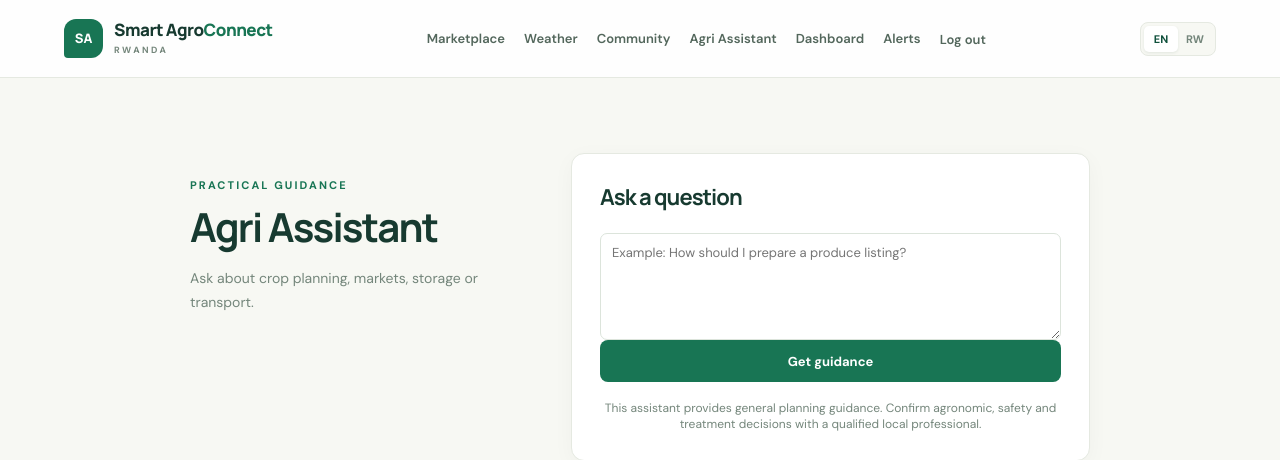
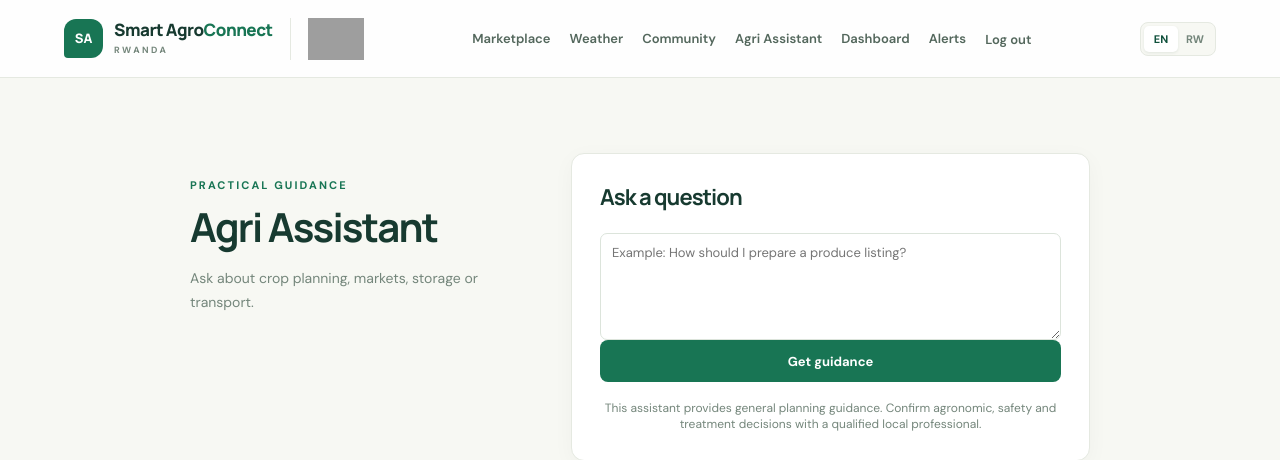
Before and after one commit to Jeanpierre123-pgn/nsr-project, a Django app: page /assistant/ in a window 1280 px wide. Shown: the top 460 px of the page. Run offline with Django 5.2, Linux system fonts and the light colour scheme; the visitor is signed in with stand-in values (Sample User, id 1); grey boxes are pictures that could not be loaded.

Commit message:
Add NISR logo branding

```diff
--- a/Project.py/core/static/core/app.css
+++ b/Project.py/core/static/core/app.css
@@ -20,6 +20,9 @@ a { color: var(--green); text-decoration: none; }
 a:hover { color: var(--green-dark); }
 button, input, select, textarea { font: inherit; }
 .site-header { min-height: 78px; display: flex; align-items: center; justify-content: space-between; gap: 24px; padding: 0 max(calc((100vw - 1200px) / 2), 5vw); background: rgba(255,255,255,.92); border-bottom: 1px solid var(--line); }
+.brand-group { display: flex; align-items: center; gap: 17px; }
+.nisr-brand { display: flex; align-items: center; padding-left: 17px; border-left: 1px solid var(--line); }
+.nisr-brand img { display: block; width: auto; max-width: 150px; height: 42px; object-fit: contain; }
 .brand { display: flex; align-items: center; gap: 11px; color: var(--ink); font: 800 17px/1.05 Manrope, sans-serif; letter-spacing: -.5px; white-space: nowrap; }
 .brand-mark { width: 39px; height: 39px; display: grid; place-items: center; color: white; background: var(--green); border-radius: 12px 12px 12px 4px; font-size: 13px; letter-spacing: 0; }
 .brand-light { color: var(--green); }
@@ -147,6 +150,7 @@ h3 { font-size: 19px; }
 .weather-icon { display: grid; width: 54px; height: 54px; place-items: center; margin: 0 auto 15px; border-radius: 50%; background: #eaf2ef; color: var(--green); font-weight: 800; }
 @media (max-width: 900px) {
   .site-header { align-items: flex-start; flex-direction: row; flex-wrap: wrap; padding: 17px 5vw; }
+  .nisr-brand img { max-width: 120px; height: 34px; }
   .main-nav { justify-content: flex-start; gap: 12px 17px; }
   .hero { gap: 25px; }
   .feature-grid { grid-template-columns: repeat(2, 1fr); }
--- a/Project.py/core/templates/core/base.html
+++ b/Project.py/core/templates/core/base.html
@@ -11,7 +11,7 @@
 </head>
 <body>
   <header class="site-header">
-    <a class="brand" href="{% url 'home' %}"><span class="brand-mark">SA</span><span>Smart Agro<span class="brand-light">Connect</span><small>RWANDA</small></span></a>
+    <div class="brand-group"><a class="brand" href="{% url 'home' %}"><span class="brand-mark">SA</span><span>Smart Agro<span class="brand-light">Connect</span><small>RWANDA</small></span></a><a class="nisr-brand" href="https://www.statistics.gov.rw/" target="_blank" rel="noopener" aria-label="National Institute of Statistics of Rwanda"><img src="https://www.statistics.gov.rw/sites/default/files/logo-rwanda-nisr-transparent_0.png" alt="National Institute of Statistics of Rwanda logo"></a></div>
     <nav class="main-nav" aria-label="{% translate 'Main navigation' %}">
       <a href="{% url 'market' %}">{% translate "Marketplace" %}</a>
       <a href="{% url 'weather' %}">{% translate "Weather" %}</a>
```
